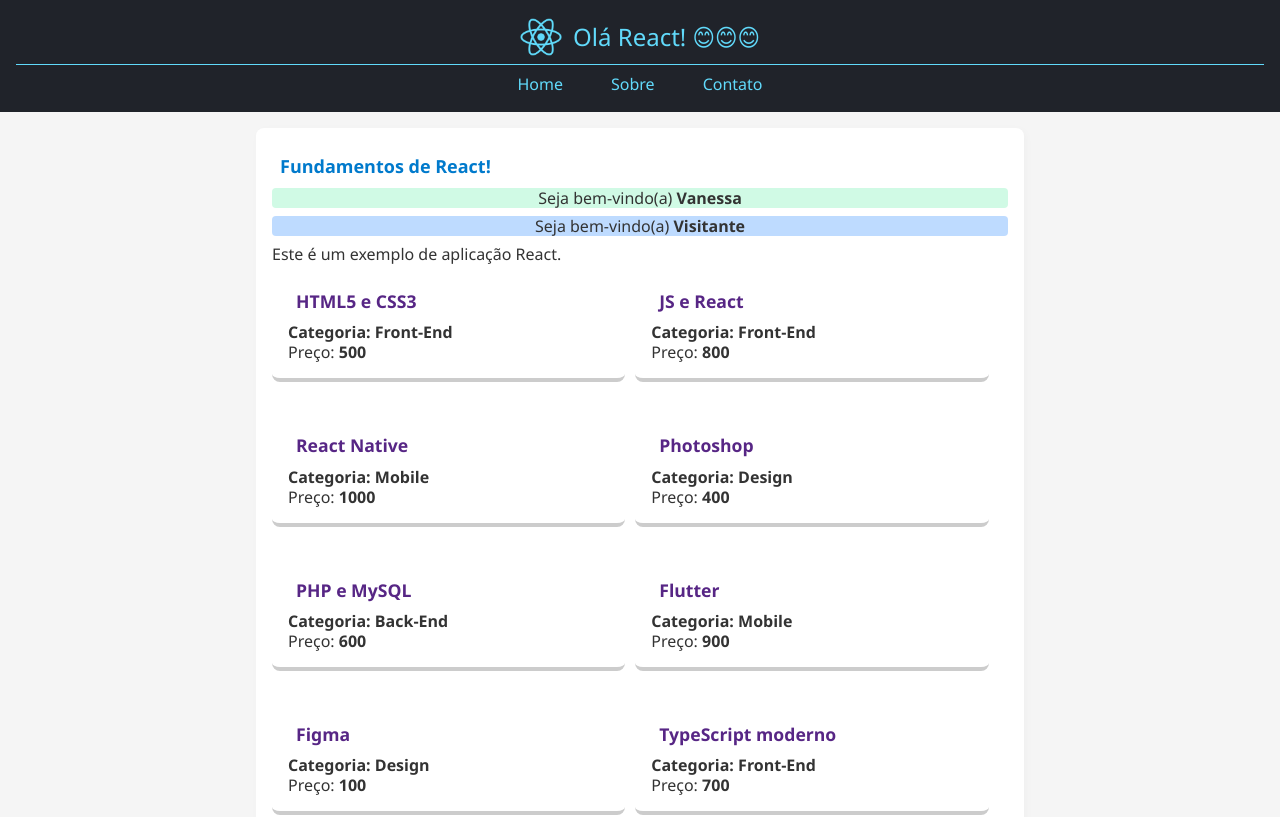
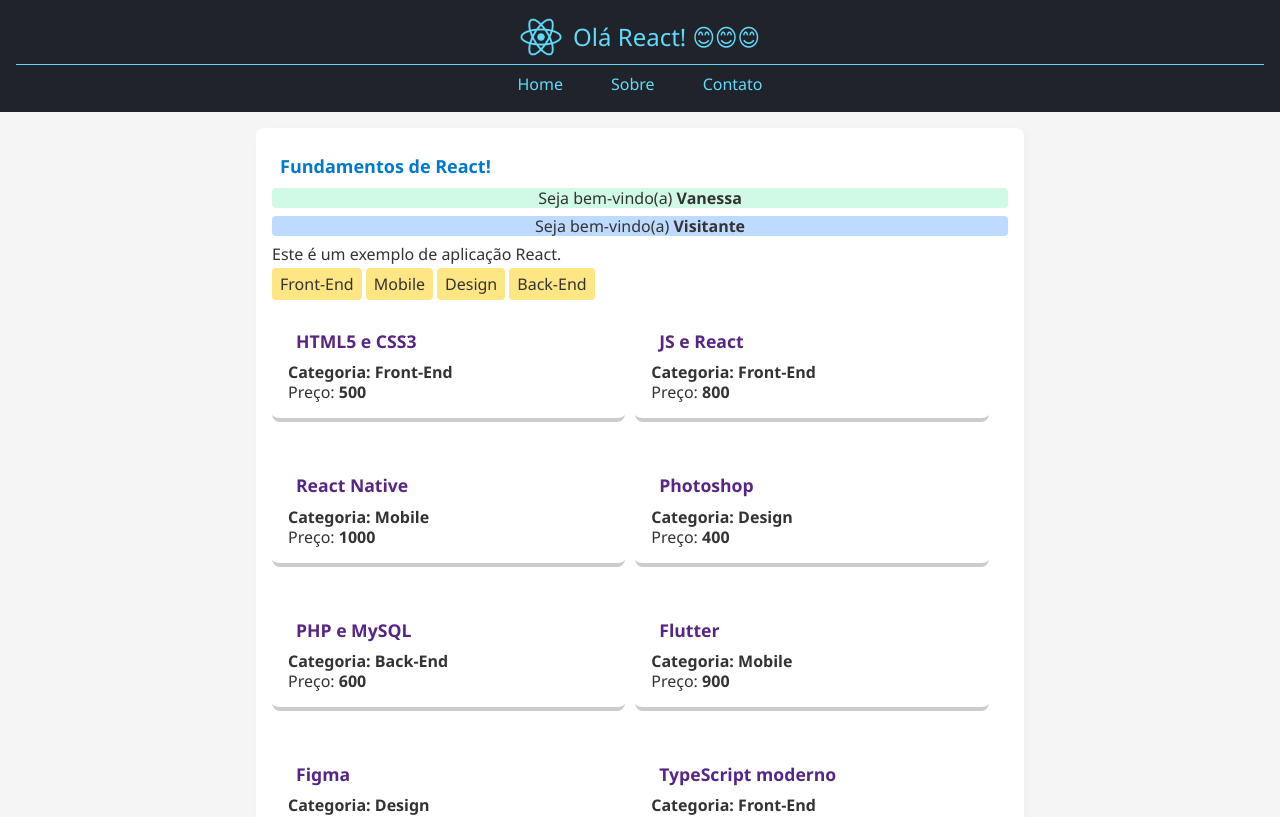
Before and after one commit to VanessaBaldin1/react-fundamentos, a React (Vite) app: page / in a window 1280 px wide. Shown: the top 817 px of the page. Built offline with nearby package versions, Linux system fonts and the light colour scheme.

Commit message:
gera botões de categorias

```diff
--- a/src/components/Conteudo/Conteudo.tsx
+++ b/src/components/Conteudo/Conteudo.tsx
@@ -6,8 +6,8 @@
 import cursos from "../../data/cursos";
 
 export default function Conteudo() {
+  //Criando o map para categoria e gerar botão
   const categorias = [...new Set(cursos.map((curso) => curso.categoria))];
-  console.log(categorias);
 
   return (
     <main className={estilos.conteudo}>
@@ -20,6 +20,15 @@
 
         <p>Este é um exemplo de aplicação React.</p>
 
+        {/* cria botão com o testo dentro de cada categoria */}
+        {categorias.map((categoria) => {
+          return (
+            <button className="rounded py-1 px-2 mr-1 my-1 bg-amber-200 hover:bg-green-300">
+              {categoria}
+            </button>
+          );
+        })}
+
         <ListaCursos />
       </section>
 
```
